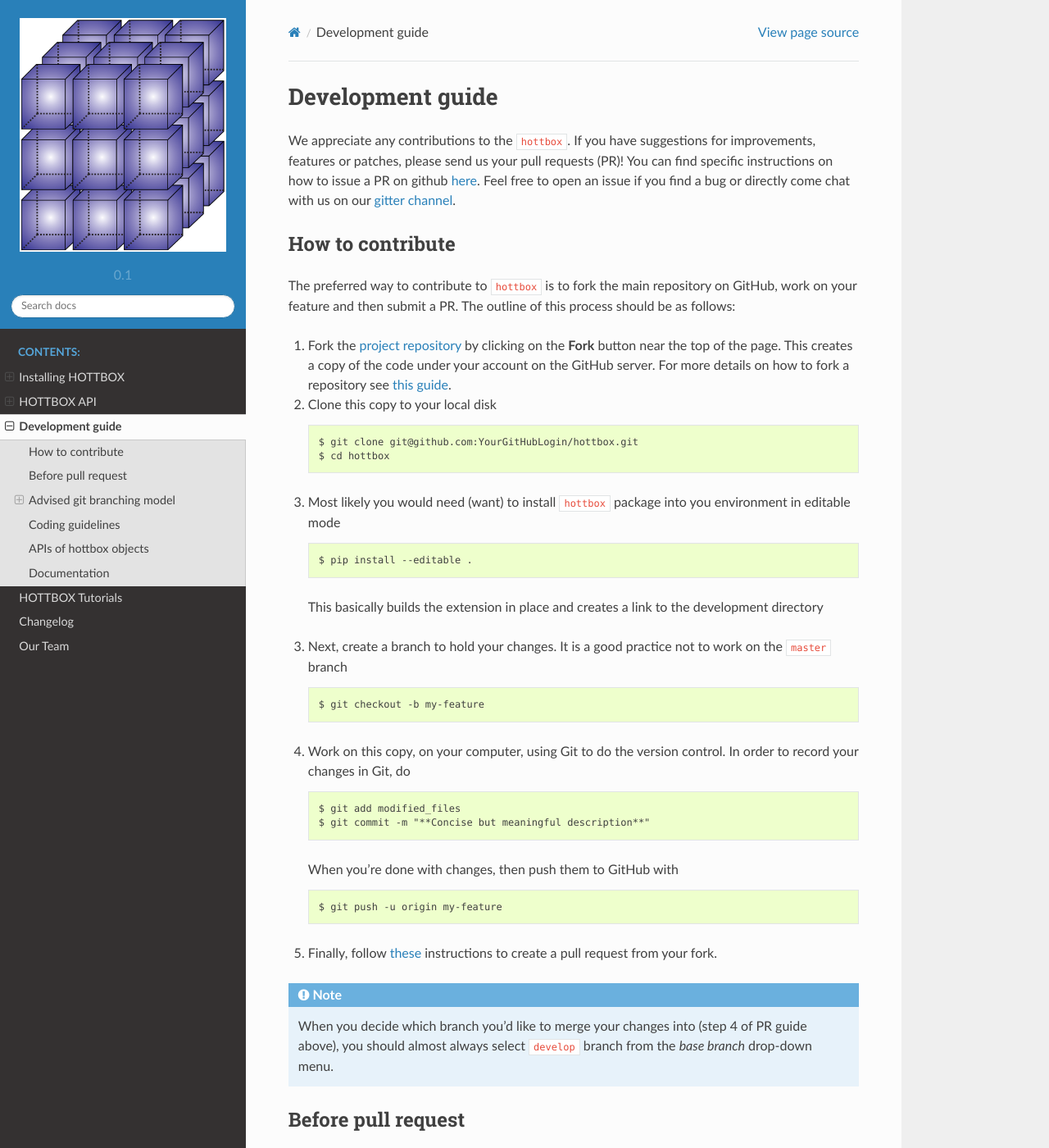
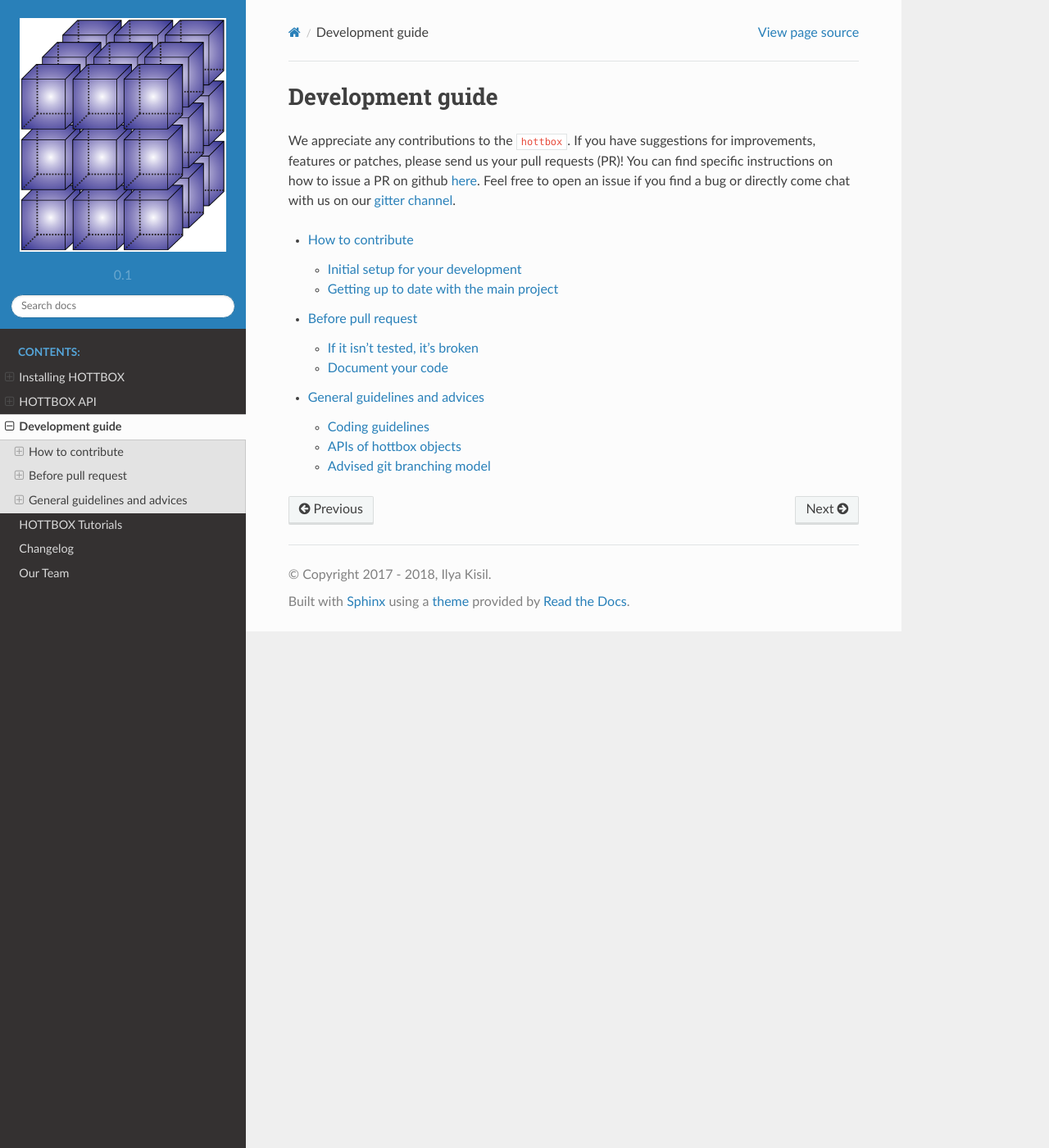
Before and after one commit to hottbox/hottbox, a Sphinx documentation site: the page built from docs/source/development_guide/index.rst, in a window 1280 px wide and 1400 px high. Shown: the whole window at 82% size. Built offline with Sphinx 7.4.7 and the Read the Docs theme 2.0.0, drawn with Linux system fonts in a browser that asks for light colours; formulas are drawn with MathJax 3; some of the changed text lies outside the part shown.

Commit message:
DOCS: Changes to tutorials, and dev guide sections. Fixed coverall badge.

```diff
--- a/README.rst
+++ b/README.rst
@@ -1,4 +1,4 @@
-|Travis|_ |Appveyor|_ |Codecov|_
+|Travis|_ |Appveyor|_ |Coveralls|_
 
 .. |Travis| image:: https://img.shields.io/travis/hottbox/hottbox/master.svg?label=TravisCI
 .. _Travis: https://travis-ci.org/hottbox/hottbox/
@@ -6,8 +6,8 @@
 .. |Appveyor| image:: https://ci.appveyor.com/api/projects/status/sh2rk41gpn26h7a7/branch/master?svg=true
 .. _Appveyor: https://ci.appveyor.com/project/IlyaKisil/hottbox-6jq6a
 
-.. |Codecov| image:: https://img.shields.io/coveralls/github/hottbox/hottbox/master.svg
-.. _Codecov: https://codecov.io/gh/hottbox/hottbox
+.. |Coveralls| image:: https://img.shields.io/coveralls/github/hottbox/hottbox/master.svg
+.. _Coveralls: https://coveralls.io/github/hottbox/hottbox
 
 Higher Order Tensors ToolBOX (hottbox)
 ======================================
--- a/docs/source/development_guide/index.rst
+++ b/docs/source/development_guide/index.rst
@@ -7,132 +7,9 @@
 You can find specific instructions on how to issue a PR on github `here <https://help.github.com/articles/about-pull-requests/>`_.
 Feel free to open an issue if you find a bug or directly come chat with us on our `gitter channel <http://www.example.com/>`_.
 
-
-How to contribute
------------------
-The preferred way to contribute to ``hottbox`` is to fork the main repository on GitHub,
-work on your feature and then submit a PR. The outline of this process should be as follows:
-
-1. Fork the `project repository <https://github.com/hottbox/hottbox>`_ by clicking on the **Fork** button near the top of the page.
-   This creates a copy of the code under your account on the GitHub server.
-   For more details on how to fork a repository see `this guide <https://help.github.com/articles/fork-a-repo/>`_.
-
-2. Clone this copy to your local disk
-   ::
-
-      $ git clone git@github.com:YourGitHubLogin/hottbox.git
-      $ cd hottbox
-
-3. Most likely you would need (want) to install ``hottbox`` package into you environment in editable mode
-   ::
-
-      $ pip install --editable .
-
-   This basically builds the extension in place and creates a link to the development directory
-
-3. Next, create a branch to hold your changes. It is a good practice not to work on the ``master`` branch
-   ::
-
-      $ git checkout -b my-feature
-
-4. Work on this copy, on your computer, using Git to do the version control. In order to record your changes in Git, do
-   ::
-
-      $ git add modified_files
-      $ git commit -m "**Concise but meaningful description**"
-
-   When you’re done with changes, then push them to GitHub with
-   ::
-
-      $ git push -u origin my-feature
-
-5. Finally, follow `these <https://help.github.com/articles/creating-a-pull-request-from-a-fork/>`_ instructions to create a pull request from your fork.
-
-.. note::
-   When you decide which branch you'd like to merge your changes into (step 4 of PR guide above),
-   you should almost always select ``develop`` branch from the *base branch* drop-down menu.
-
-
-Before pull request
--------------------
-
-Unit tests are crucial part of this library.
-Before submitting a pull request, make sure that all new functions and classes come with tests that completely
-cover new features. We use tools provided by the ``pytest`` package to verify that all statements perform as expected.
-
-First, you will need to install some additional software: ::
-
-    $ pip install pytest pytest-cov
-
-To run test, simply execute inside the directory(ies) with your changes: ::
-
-    $ pytest -v --cov . --cov-branch --cov-report term-missing
-
-Here is a `youtube video <https://www.youtube.com/watch?v=ixqeebhUa-w&t=831s>`_ that could help you
-if you have never been dealing with this side of software development.
-
-.. note::
-   When submitting the pull request you should see that all tests have been **passed**
-   and **100%** as total coverage when you execute the following statement from the root directory::
-
-      $ pytest -v --cov hottbox --cov-branch --cov-report term-missing
-
-
-Advised git branching model
----------------------------
-
-We are following git branching model `described here  <http://nvie.com/posts/a-successful-git-branching-model/>`_
-with some amendments. Key points:
-
-1. ``master`` branch: only stable version of the library
-2. ``develop`` branch: only stable features that will be included in the next release
-3. ``feature`` branches: for developing features, create a tag when stable
-4. ``release`` branches: for shaping up the documentation and fixing minor bugs
-5. ``hotfix`` branches: for fixing critical bugs that exist on the ``master`` branch
-
-For more details and conventions have a look at
-
 .. toctree::
    :maxdepth: 2
 
-   git_branching_model
-
-
-Coding guidelines
------------------
-Can be found on the official `website <http://scikit-learn.org/dev/developers/contributing.html#coding-guidelines>`_
-of ``scikit-learn``
-
-
-APIs of hottbox objects
------------------------
-We should also adhere ``scikit-learn`` `type of API <http://scikit-learn.org/dev/developers/contributing.html#apis-of-scikit-learn-objects>`_ for objects of our classes
-
-
-Documentation
--------------
-
-Documentation is a crucial part of this library.
-
-All functions and classes should come with useful docstrings.
-For these, we use the **numpy style** docstrings.
-Detailed guidelines can be found `here1 <https://numpydoc.readthedocs.io/en/latest/format.html>`_
-and `here2 <https://github.com/numpy/numpy/blob/master/doc/HOWTO_DOCUMENT.rst.txt>`_.
-Also you can have a look at the `examples <http://sphinxcontrib-napoleon.readthedocs.io/en/latest/example_numpy.html>`_.
-Can be useful to read introduction to structuring documentation of your module `using Sphinx <https://pythonhosted.org/an_example_pypi_project/sphinx.html>`_.
-
-
-
-It is advised to check you documentation after you have edited the source code.
-You can edit the documentation using any text editor and then generate the HTML output by typing ``make html``
-from the docs/ directory::
-
-    $ cd docs
-    $ make clean
-    $ make html
-
-
-.. note::
-   Building the documentation requires the ``sphinx``, ``numpydoc`` and ``sphinx_rtd_theme``::
-
-      $ pip install sphinx numpydoc sphinx_rtd_theme
+   how_to_contribute
+   before_pull_request
+   general_guidelines_and_workflow
--- a/docs/source/index.rst
+++ b/docs/source/index.rst
@@ -1,7 +1,7 @@
 HOTTBOX: Higher Order Tensors ToolBOX
 =====================================
 
-|Travis|_ |Appveyor|_ |Codecov|_
+|Travis|_ |Appveyor|_ |Coveralls|_
 
 .. |Travis| image:: https://img.shields.io/travis/hottbox/hottbox/master.svg?label=TravisCI
 .. _Travis: https://travis-ci.org/hottbox/hottbox/
@@ -9,8 +9,8 @@
 .. |Appveyor| image:: https://ci.appveyor.com/api/projects/status/sh2rk41gpn26h7a7/branch/master?svg=true
 .. _Appveyor: https://ci.appveyor.com/project/IlyaKisil/hottbox-6jq6a
 
-.. |Codecov| image:: https://img.shields.io/coveralls/github/hottbox/hottbox/master.svg
-.. _Codecov: https://codecov.io/gh/hottbox/hottbox
+.. |Coveralls| image:: https://img.shields.io/coveralls/github/hottbox/hottbox/master.svg
+.. _Coveralls: https://coveralls.io/github/hottbox/hottbox
 
 Welcome to the toolbox for tensor decompositions, statistical analysis, visualisation, feature extraction,
 regression and non-linear classification of multi-dimensional data.
--- a/docs/source/tutorials.rst
+++ b/docs/source/tutorials.rst
@@ -2,4 +2,8 @@
 =================
 
 Please check out `our repository <https://github.com/hottbox/hottbox-tutorials>`_ with tutorials on ``hottbox`` api
-and theoretical background on multi-linear algebra and tensor decompositions.
+and theoretical background on multi-linear algebra and tensor decompositions:
+
+1. `Tensor class for N-dimensional arrays and its functionality <https://github.com/hottbox/hottbox-tutorials/blob/master/1_N-dimensional_arrays_and_Tensor_class.ipynb>`_.
+2. `Efficient representation of N-dimensional arrays: TensorCPD, TensorTKD, TensorTT <https://github.com/hottbox/hottbox-tutorials/blob/master/2_Efficient_representations_of_tensors.ipynb>`_.
+3. `Fundamental tensor decompositions <https://github.com/hottbox/hottbox-tutorials/blob/master/3_Fundamental_tensor_decompositions.ipynb>`_.
```
Also changed, not shown: docs/source/development_guide/before_pull_request.rst (added, +60 -0 lines), docs/source/development_guide/general_guidelines_and_workflow.rst (added, +36 -0 lines), docs/source/development_guide/how_to_contribute.rst (added, +89 -0 lines), docs/source/_static/docs_comparison.png (added).
